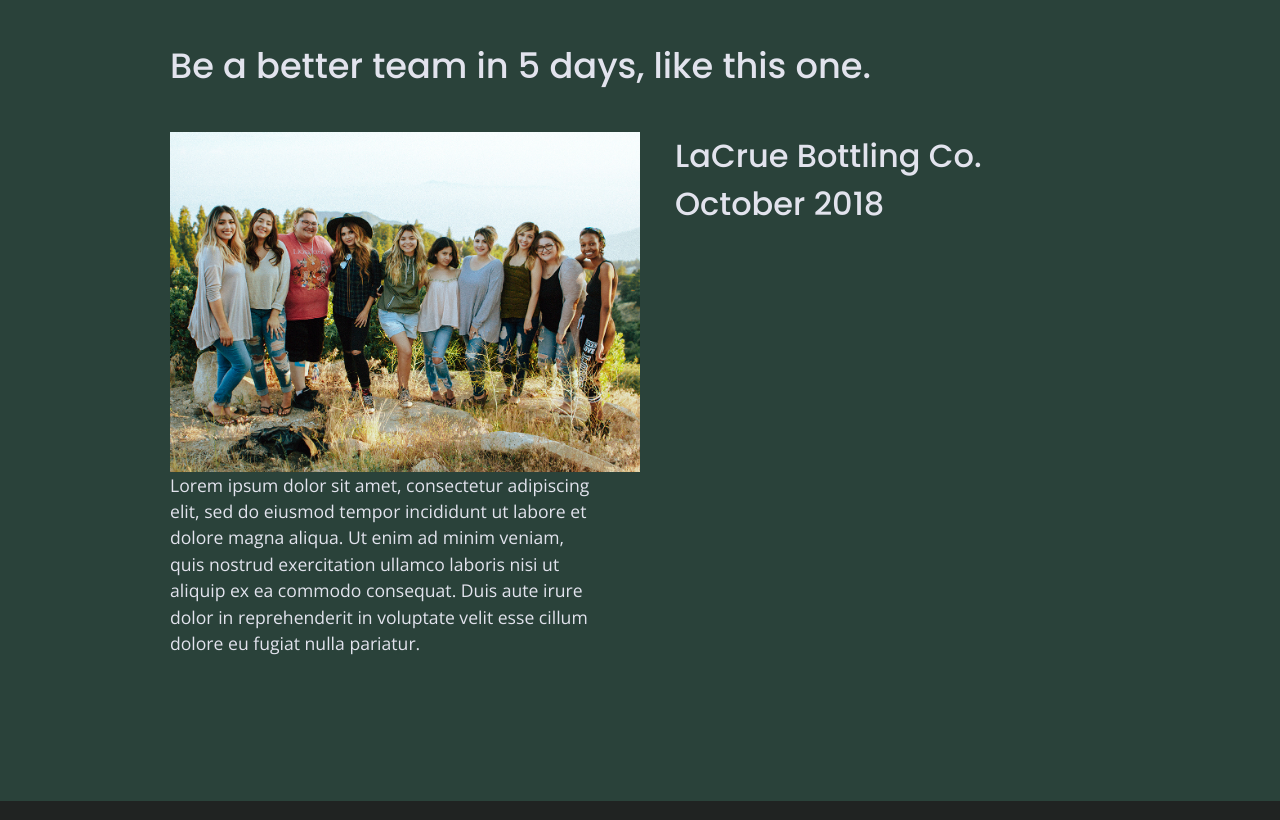
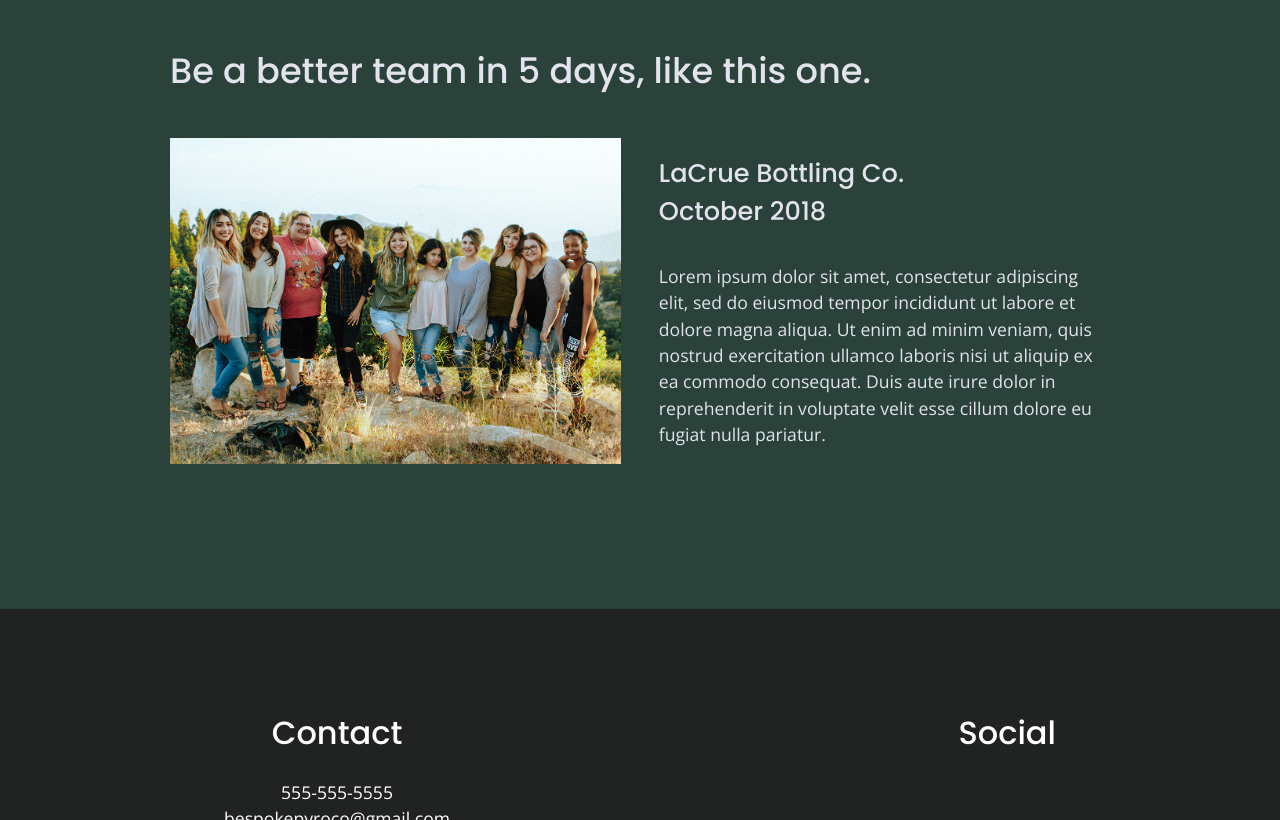
Before and after one commit to amelita-l/bespoke-pyro-co, a website built with Parcel: page index.html in a window 1280 px wide. Shown: the part 1980-2800 px from the top of the page. Built offline with nearby package versions, Linux system fonts and the light colour scheme.

Commit message:
Updated CSS for reviews section

```diff
--- a/css/main.css
+++ b/css/main.css
@@ -146,11 +146,11 @@ p {
 }
 
 img {
-
+  width: 100%;
 }
 
 figure {
-
+  margin: 0;
 }
 
 address {
@@ -196,8 +196,12 @@ header .content-wrapper {
   padding: 15px 0 9px 0;
 }
 
-header img {
-  height: 40px;
+header figure{
+  width: 60%;
+  display: flex;
+  justify-content: center;
+  align-items: center;
+  flex-flow: row wrap;
 }
 
 hr.header-divider {
@@ -549,6 +553,7 @@ input[type=button] {
     max-width: 640px;
   }
 
+
   /*header*/
 
   header {
@@ -572,6 +577,10 @@ input[type=button] {
 
   .header-divider {
     display: none;
+  }
+
+  figure img {
+    width: 45%;
   }
 
   /* Hero Area */
@@ -629,30 +638,29 @@ input[type=button] {
   }
 
   /* Reviews */
-.review-text {
+.reviews article {
   display: flex;
-  flex-flow:row wrap;
   justify-content: space-between;
 }
 
 .reviews h2 {
-  margin-bottom: 40px;
+  width: 85%;
+}
+
+.reviews article figure,
+.reviews article div {
+  width: 48%;
+}
+
+.reviews article div {
+  display: flex;
+  flex-flow: column nowrap;
+  justify-content: space-between;
 }
 
 .reviews h3 {
-  width: 45%;
-  margin: 0 12px;
+  margin: 0;
 }
-
-.reviews p {
-  width: 45%;
-}
-
-.reviews img {
-  width: 50%;
-}
-
-
 
 /* Footer */
 
@@ -804,8 +812,12 @@ footer .copyright {
     font-size: 2.2em;
   }
 
+  .reviews article div {
+    justify-content: space-around;
+  }
+
   .reviews h3 {
-    font-size: 2em;
+    font-size: 1.6em;
   }
 
   .reviews p {
--- a/index.html
+++ b/index.html
@@ -30,9 +30,11 @@
   <!-- Add your site or application content here -->
   <header>
     <div class="content-wrapper">
-      <a href="#">
-        <img src="img/unpluggedlogo.png" alt="unplugged logo">
-      </a>
+      <figure>
+        <a href="#">
+          <img src="img/unpluggedlogo.png" alt="unplugged logo">
+        </a>
+      </figure>
       <hr class="header-divider"></hr>
       <nav>
         <ul>
@@ -118,21 +120,21 @@
 
 
     <section class="reviews">
-
       <div class="content-wrapper">
         <h2>Be a better team in 5 days, like this one.</h2>
         <article>
-          <div class="review-text">
+            <figure>
               <img src="img/omar-lopez-296944-unsplash.jpg" alt="previous retreat photo">
+            </figure>
+            <div>
               <h3>LaCrue Bottling Co. October 2018</h3>
               <p>Lorem ipsum dolor sit amet, consectetur adipiscing elit, sed do eiusmod tempor incididunt ut labore et dolore magna
               aliqua. Ut enim ad minim veniam, quis nostrud exercitation ullamco laboris nisi ut aliquip ex ea commodo consequat. Duis
               aute irure dolor in reprehenderit in voluptate velit esse cillum dolore eu fugiat nulla pariatur.
               </p>
-          </div>
+            </div>
         </article>
       </div>
-
     </section>
 
   </main>
```
